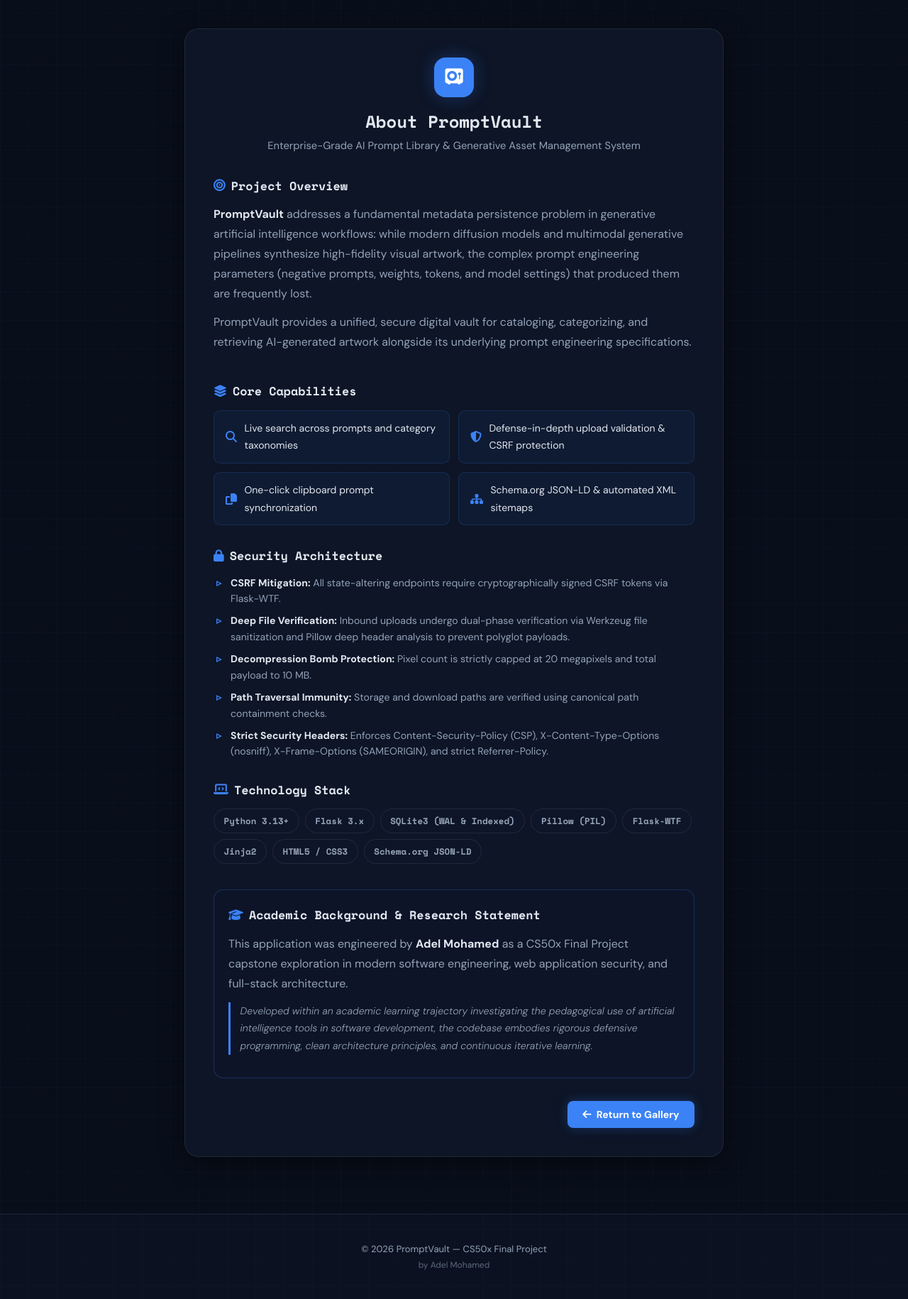
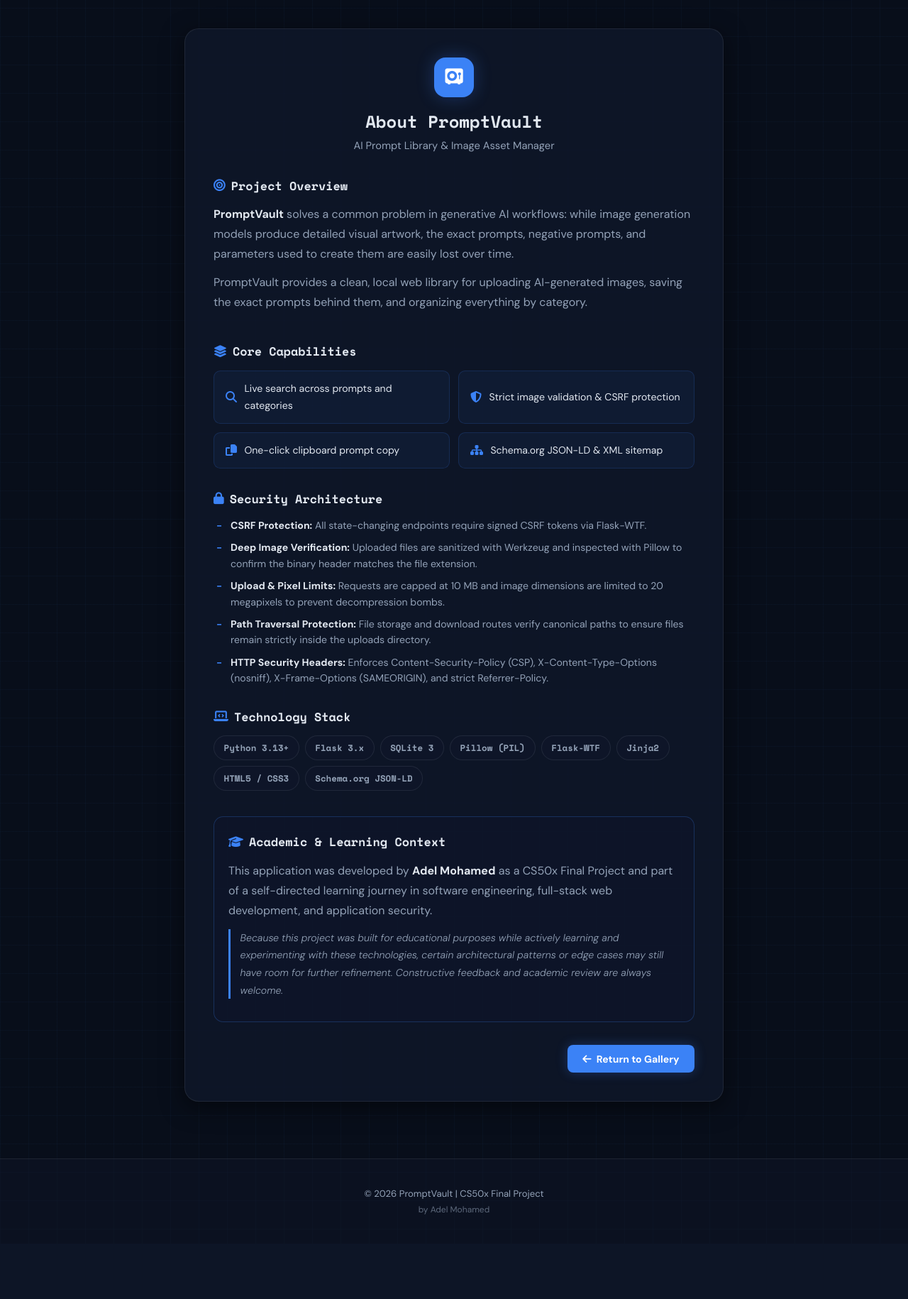
Before and after one commit to Adel-dev-2001/PromptVault, a Flask app: page /about in a window 1280 px wide. Shown: the part 69-1899 px from the top of the page at 71% size. After the commit the page ends 1780 px from the top, so only its background shows below. Run offline with Flask 3, Linux system fonts and the light colour scheme; some libraries are stand-ins or nearby versions.

Commit message:
Refine documentation, SEO manifest, and clean code formatting

```diff
--- a/app.py
+++ b/app.py
@@ -1,11 +1,8 @@
 """
-PromptVault — Enterprise-Grade AI Prompt Library & Asset Management System
-===========================================================================
-A production-ready Flask application designed for cataloging, categorizing,
-and securely managing generative AI prompts and their corresponding artworks.
-
-Implements defense-in-depth security, strict file verification, OWASP headers,
-Schema.org structured data, and high-performance search and indexing.
+PromptVault - AI Prompt Library & Image Asset Manager
+=====================================================
+A Flask web application for cataloging, categorizing, and managing
+generative AI prompts and their corresponding image files.
 """
 
 import os
--- a/static/styles.css
+++ b/static/styles.css
@@ -1,6 +1,6 @@
 /* =========================================
-   PromptVault — Enterprise CSS Stylesheet
-   Dark Glassmorphism · Space Mono + DM Sans
+   PromptVault - Main Stylesheet
+   Dark Glassmorphism | Space Mono + DM Sans
    ========================================= */
 
 @import url('https://fonts.googleapis.com/css2?family=Space+Mono:wght@400;700&family=DM+Sans:ital,wght@0,300;0,400;0,500;0,700;1,300&display=swap');
@@ -1125,7 +1125,7 @@
 }
 
 .specs-list li::before {
-    content: "▹";
+    content: "-";
     position: absolute;
     left: 0;
     color: var(--accent);
--- a/templates/about.html
+++ b/templates/about.html
@@ -1,7 +1,7 @@
 {% extends "layout.html" %}
 
 {% block title %}PromptVault{% endblock %}
-{% block meta_description %}Explore PromptVault's architecture, security controls, database design, and academic research background.{% endblock %}
+{% block meta_description %}Explore PromptVault's architecture, security controls, database design, and academic background.{% endblock %}
 
 {% block content %}
 <div class="form-page">
@@ -9,20 +9,20 @@
         <div class="form-header">
             <div class="form-icon"><i class="fas fa-vault" aria-hidden="true"></i></div>
             <h2>About PromptVault</h2>
-            <p>Enterprise-Grade AI Prompt Library &amp; Generative Asset Management System</p>
+            <p>AI Prompt Library &amp; Image Asset Manager</p>
         </div>
 
         <div class="about-body">
             <section class="about-section">
                 <h3><i class="fas fa-bullseye" aria-hidden="true"></i> Project Overview</h3>
                 <p>
-                    <strong>PromptVault</strong> addresses a fundamental metadata persistence problem in generative artificial intelligence workflows:
-                    while modern diffusion models and multimodal generative pipelines synthesize high-fidelity visual artwork, the complex
-                    prompt engineering parameters (negative prompts, weights, tokens, and model settings) that produced them are frequently lost.
+                    <strong>PromptVault</strong> solves a common problem in generative AI workflows:
+                    while image generation models produce detailed visual artwork, the exact prompts,
+                    negative prompts, and parameters used to create them are easily lost over time.
                 </p>
                 <p>
-                    PromptVault provides a unified, secure digital vault for cataloging, categorizing, and retrieving AI-generated artwork
-                    alongside its underlying prompt engineering specifications.
+                    PromptVault provides a clean, local web library for uploading AI-generated images,
+                    saving the exact prompts behind them, and organizing everything by category.
                 </p>
             </section>
 
@@ -31,19 +31,19 @@
                 <div class="about-features">
                     <div class="feature-item">
                         <i class="fas fa-search" aria-hidden="true"></i>
-                        <span>Live search across prompts and category taxonomies</span>
+                        <span>Live search across prompts and categories</span>
                     </div>
                     <div class="feature-item">
                         <i class="fas fa-shield-alt" aria-hidden="true"></i>
-                        <span>Defense-in-depth upload validation &amp; CSRF protection</span>
+                        <span>Strict image validation &amp; CSRF protection</span>
                     </div>
                     <div class="feature-item">
                         <i class="fas fa-copy" aria-hidden="true"></i>
-                        <span>One-click clipboard prompt synchronization</span>
+                        <span>One-click clipboard prompt copy</span>
                     </div>
                     <div class="feature-item">
                         <i class="fas fa-sitemap" aria-hidden="true"></i>
-                        <span>Schema.org JSON-LD &amp; automated XML sitemaps</span>
+                        <span>Schema.org JSON-LD &amp; XML sitemap</span>
                     </div>
                 </div>
             </section>
@@ -51,11 +51,11 @@
             <section class="about-section">
                 <h3><i class="fas fa-lock" aria-hidden="true"></i> Security Architecture</h3>
                 <ul class="specs-list">
-                    <li><strong>CSRF Mitigation:</strong> All state-altering endpoints require cryptographically signed CSRF tokens via Flask-WTF.</li>
-                    <li><strong>Deep File Verification:</strong> Inbound uploads undergo dual-phase verification via Werkzeug file sanitization and Pillow deep header analysis to prevent polyglot payloads.</li>
-                    <li><strong>Decompression Bomb Protection:</strong> Pixel count is strictly capped at 20 megapixels and total payload to 10 MB.</li>
-                    <li><strong>Path Traversal Immunity:</strong> Storage and download paths are verified using canonical path containment checks.</li>
-                    <li><strong>Strict Security Headers:</strong> Enforces Content-Security-Policy (CSP), X-Content-Type-Options (nosniff), X-Frame-Options (SAMEORIGIN), and strict Referrer-Policy.</li>
+                    <li><strong>CSRF Protection:</strong> All state-changing endpoints require signed CSRF tokens via Flask-WTF.</li>
+                    <li><strong>Deep Image Verification:</strong> Uploaded files are sanitized with Werkzeug and inspected with Pillow to confirm the binary header matches the file extension.</li>
+                    <li><strong>Upload &amp; Pixel Limits:</strong> Requests are capped at 10 MB and image dimensions are limited to 20 megapixels to prevent decompression bombs.</li>
+                    <li><strong>Path Traversal Protection:</strong> File storage and download routes verify canonical paths to ensure files remain strictly inside the uploads directory.</li>
+                    <li><strong>HTTP Security Headers:</strong> Enforces Content-Security-Policy (CSP), X-Content-Type-Options (nosniff), X-Frame-Options (SAMEORIGIN), and strict Referrer-Policy.</li>
                 </ul>
             </section>
 
@@ -64,7 +64,7 @@
                 <div class="tech-stack">
                     <span class="tech-badge">Python 3.13+</span>
                     <span class="tech-badge">Flask 3.x</span>
-                    <span class="tech-badge">SQLite3 (WAL &amp; Indexed)</span>
+                    <span class="tech-badge">SQLite 3</span>
                     <span class="tech-badge">Pillow (PIL)</span>
                     <span class="tech-badge">Flask-WTF</span>
                     <span class="tech-badge">Jinja2</span>
@@ -74,15 +74,12 @@
             </section>
 
             <section class="about-section academic-note-box">
-                <h3><i class="fas fa-graduation-cap" aria-hidden="true"></i> Academic Background &amp; Research Statement</h3>
+                <h3><i class="fas fa-graduation-cap" aria-hidden="true"></i> Academic &amp; Learning Context</h3>
                 <p>
-                    This application was engineered by <strong>Adel Mohamed</strong> as a CS50x Final Project capstone exploration
-                    in modern software engineering, web application security, and full-stack architecture.
+                    This application was developed by <strong>Adel Mohamed</strong> as a CS50x Final Project and part of a self-directed learning journey in software engineering, full-stack web development, and application security.
                 </p>
                 <p class="academic-text">
-                    Developed within an academic learning trajectory investigating the pedagogical use of artificial intelligence
-                    tools in software development, the codebase embodies rigorous defensive programming, clean architecture principles,
-                    and continuous iterative learning.
+                    Because this project was built for educational purposes while actively learning and experimenting with these technologies, certain architectural patterns or edge cases may still have room for further refinement. Constructive feedback and academic review are always welcome.
                 </p>
             </section>
         </div>
--- a/templates/errors/400.html
+++ b/templates/errors/400.html
@@ -1,13 +1,13 @@
 {% extends "layout.html" %}
 
-{% block title %}400 — Bad Request | PromptVault{% endblock %}
+{% block title %}PromptVault{% endblock %}
 
 {% block content %}
 <div class="form-page">
     <div class="form-card error-card">
         <div class="form-header">
             <div class="form-icon error-icon"><i class="fas fa-exclamation-triangle" aria-hidden="true"></i></div>
-            <h2>400 — Bad Request</h2>
+            <h2>400 - Bad Request</h2>
             <p>The request could not be processed due to invalid syntax, missing CSRF token, or malformed data.</p>
         </div>
         <div class="error-actions">
--- a/templates/errors/403.html
+++ b/templates/errors/403.html
@@ -1,13 +1,13 @@
 {% extends "layout.html" %}
 
-{% block title %}403 — Access Forbidden | PromptVault{% endblock %}
+{% block title %}PromptVault{% endblock %}
 
 {% block content %}
 <div class="form-page">
     <div class="form-card error-card">
         <div class="form-header">
             <div class="form-icon error-icon"><i class="fas fa-shield-alt" aria-hidden="true"></i></div>
-            <h2>403 — Access Forbidden</h2>
+            <h2>403 - Access Forbidden</h2>
             <p>You do not have permission to access the requested resource.</p>
         </div>
         <div class="error-actions">
--- a/templates/errors/404.html
+++ b/templates/errors/404.html
@@ -1,13 +1,13 @@
 {% extends "layout.html" %}
 
-{% block title %}404 — Page Not Found | PromptVault{% endblock %}
+{% block title %}PromptVault{% endblock %}
 
 {% block content %}
 <div class="form-page">
     <div class="form-card error-card">
         <div class="form-header">
             <div class="form-icon error-icon"><i class="fas fa-ghost" aria-hidden="true"></i></div>
-            <h2>404 — Page Not Found</h2>
+            <h2>404 - Page Not Found</h2>
             <p>The prompt, image, or page you are looking for does not exist or may have been moved.</p>
         </div>
         <div class="error-actions">
--- a/templates/errors/413.html
+++ b/templates/errors/413.html
@@ -1,13 +1,13 @@
 {% extends "layout.html" %}
 
-{% block title %}413 — Payload Too Large | PromptVault{% endblock %}
+{% block title %}PromptVault{% endblock %}
 
 {% block content %}
 <div class="form-page">
     <div class="form-card error-card">
         <div class="form-header">
             <div class="form-icon error-icon"><i class="fas fa-file-upload" aria-hidden="true"></i></div>
-            <h2>413 — Upload Too Large</h2>
+            <h2>413 - Upload Too Large</h2>
             <p>The uploaded image exceeds the 10 MB limit. Please optimize or compress your file and try again.</p>
         </div>
         <div class="error-actions">
--- a/templates/errors/500.html
+++ b/templates/errors/500.html
@@ -1,14 +1,14 @@
 {% extends "layout.html" %}
 
-{% block title %}500 — Server Error | PromptVault{% endblock %}
+{% block title %}PromptVault{% endblock %}
 
 {% block content %}
 <div class="form-page">
     <div class="form-card error-card">
         <div class="form-header">
             <div class="form-icon error-icon"><i class="fas fa-server" aria-hidden="true"></i></div>
-            <h2>500 — Internal Server Error</h2>
-            <p>An unexpected error occurred while processing your request. The engineering team has been notified.</p>
+            <h2>500 - Internal Server Error</h2>
+            <p>An unexpected error occurred while processing your request. Please try again later.</p>
         </div>
         <div class="error-actions">
             <a href="/" class="btn btn-primary"><i class="fas fa-arrow-left"></i> Return to Gallery</a>
--- a/templates/layout.html
+++ b/templates/layout.html
@@ -34,7 +34,7 @@
       "@type": "WebApplication",
       "name": "PromptVault",
       "url": "{{ request.url_root }}",
-      "description": "Enterprise-grade digital vault for organizing, filtering, and retrieving AI prompts and artwork.",
+      "description": "Web application for organizing, filtering, and retrieving AI-generated images and their prompts.",
       "applicationCategory": "DesignApplication",
       "operatingSystem": "All",
       "author": {
@@ -57,6 +57,7 @@
     <link rel="preconnect" href="https://fonts.gstatic.com" crossorigin>
     <link href="https://fonts.googleapis.com/css2?family=Space+Mono:wght@400;700&family=DM+Sans:ital,wght@0,300;0,400;0,500;0,700;1,300&display=swap" rel="stylesheet">
     <link rel="icon" type="image/svg+xml" href="/static/favicon.svg">
+    <link rel="manifest" href="/static/manifest.json">
 </head>
 <body>
     <!-- Skip to main content link for accessibility -->
@@ -103,7 +104,7 @@
 
     <footer role="contentinfo">
         <div class="footer-content">
-            <p>&copy; 2026 PromptVault &mdash; CS50x Final Project</p>
+            <p>&copy; 2026 PromptVault | CS50x Final Project</p>
             <p class="footer-subtitle">by Adel Mohamed</p>
         </div>
     </footer>
@@ -133,7 +134,7 @@
                 return;
             }
             navigator.clipboard.writeText(text).then(() => {
-                showToast('Prompt copied to clipboard! ✓');
+                showToast('Prompt copied to clipboard!');
                 if (btn) {
                     const originalHTML = btn.innerHTML;
                     btn.innerHTML = '<i class="fas fa-check" aria-hidden="true"></i>';
```
Also changed, not shown: README.md, static/manifest.json (added), 1 other file.
